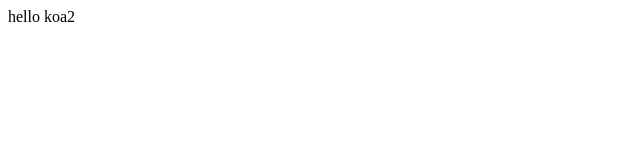
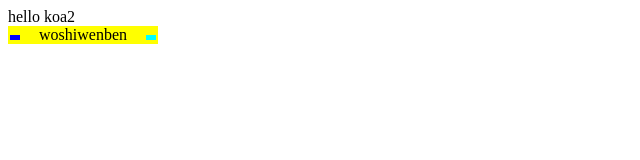
Before and after one commit to CHENZEHONG/silence, a website: page static/index.html in a window 1280 px wide. Shown: the whole page, without its empty margins (0-640 px from the left). Drawn offline with Linux system fonts and the light colour scheme.

```diff
--- a/package.json
+++ b/package.json
@@ -16,6 +16,7 @@
   "dependencies": {
     "@koa/cors": "^2.2.3",
     "eslint": "^6.0.1",
+    "jsonwebtoken": "^8.5.1",
     "koa-bodyparser": "^4.2.1",
     "koa-json": "^2.0.2",
     "koa-logger": "^3.2.0",
--- a/static/index.html
+++ b/static/index.html
@@ -3,8 +3,37 @@
 <head>
     <meta charset="UTF-8">
     <title>Document</title>
+    <style>
+        .test {
+            background: yellow;
+            position: relative;
+            text-align: center;
+            width: 150px;
+        }
+
+        .test::before {
+            position: absolute;
+            content: '';
+            height: 5px;
+            width: 10px;
+            background: blue;
+            left: 2px;
+            top: 50%;
+        }
+
+        .test::after {
+            position: absolute;;
+            content: '';
+            height: 5px;
+            width: 10px;
+            background: aqua;
+            right: 2px;
+            top: 50%;
+        }
+    </style>
 </head>
 <body>
-    hello koa2
+hello koa2
+<div class="test">woshiwenben</div>
 </body>
 </html>
```
Also changed, not shown: routes/router.js (+11 -1 lines), 1 other file.
